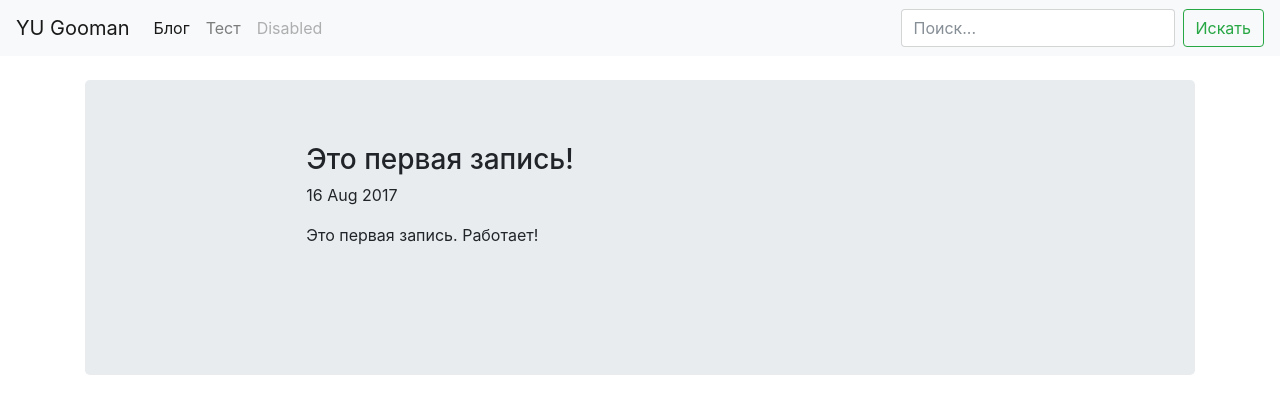
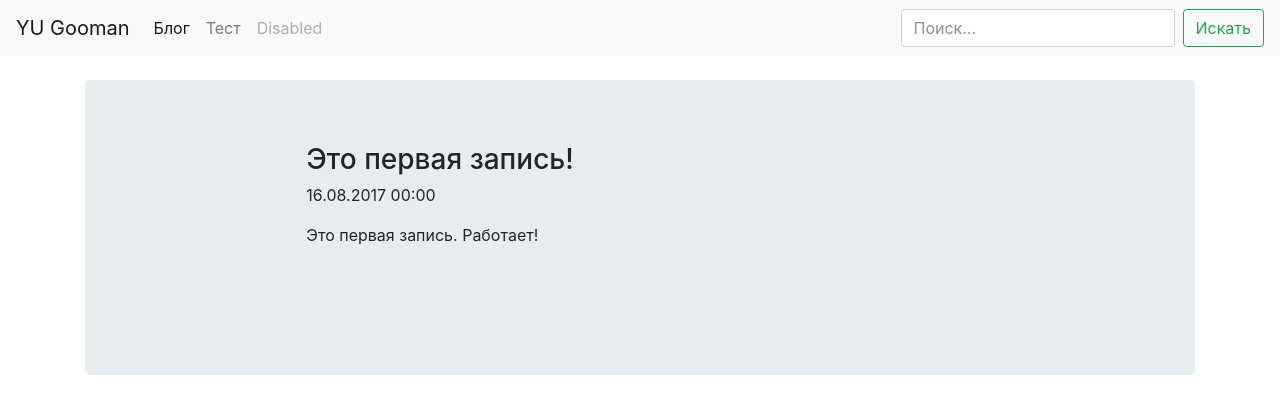
Before and after one commit to Gooman-rus/gooman-rus.github.io, a Jekyll site: the page built from _posts/2017-08-16-Первая-запись.md, in a window 1280 px wide. Shown: the top 414 px of the page. Built offline with Jekyll 4.4.1, drawn with Linux system fonts in a browser that asks for light colours; nearby versions of some CDN libraries.

Commit message:
дата

```diff
--- a/_layouts/post.html
+++ b/_layouts/post.html
@@ -2,7 +2,7 @@
 layout: default
 ---
 <h3>{{ page.title }}</h1>
-<p class="meta">{{ page.date | date_to_string }}</p>
+<p class="meta">{{ page.date | date: "%d.%m.%Y %R" }}</p>
 
 <div class="blog-post">
   {{ content }}
```
